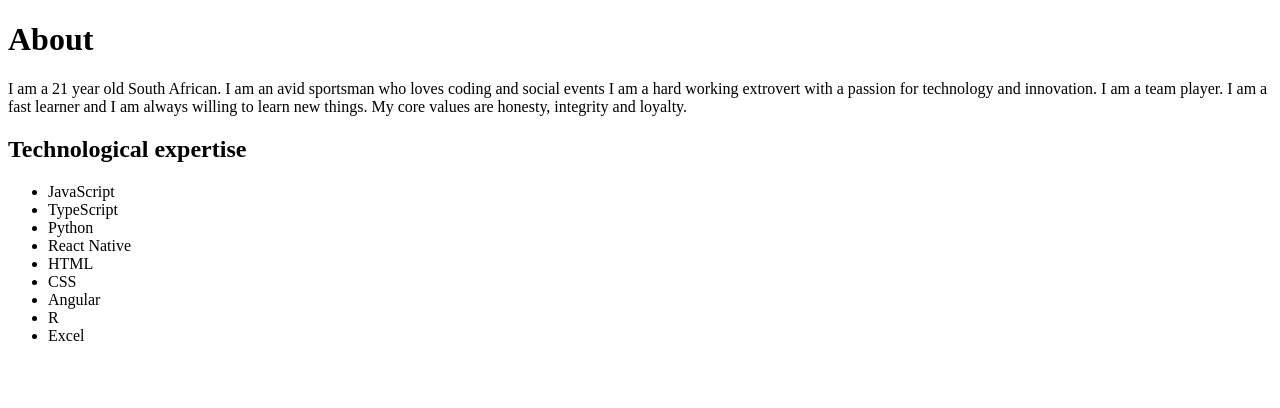
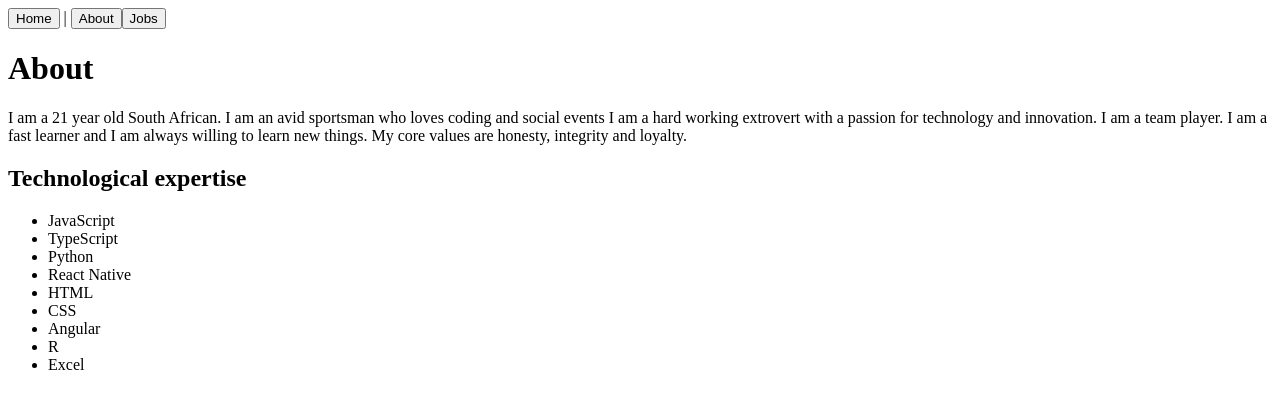
Before and after one commit to ZinkyTinky/FrontendFrameworks-Angular-Midterm, an Angular app: page /about in a window 1280 px wide. Shown: the top 408 px of the page. Built offline with nearby package versions, Linux system fonts and the light colour scheme.

Commit message:
ADded nav component to all the other components

```diff
--- a/src/app/components/about/about.component.html
+++ b/src/app/components/about/about.component.html
@@ -1,3 +1,4 @@
+<app-nav></app-nav>
 <h1>About</h1>
 <p>I am a 21 year old South African. I am an avid sportsman who loves coding and social events
     I am a hard working extrovert with a passion for technology and innovation. I am a team player.
--- a/src/app/components/home/home.component.html
+++ b/src/app/components/home/home.component.html
@@ -1,3 +1,4 @@
+<app-nav></app-nav>
 <h1>Zian Jacobsen</h1>
 <img src="assets/images/zian.jpg" alt="Zian Jacobsen" />
 <p>In time, we will all be better for it.</p>
--- a/src/app/components/job-details/job-details.component.html
+++ b/src/app/components/job-details/job-details.component.html
@@ -1,3 +1,4 @@
+<app-nav></app-nav>
 <h1>{{currentJob.title}}, {{currentJob.employer}} ({{currentJob.duration}})</h1>
 <p>{{currentJob.description}}</p>
 <a [routerLink]="['/jobs']">Back</a>
--- a/src/app/components/jobs/jobs.component.html
+++ b/src/app/components/jobs/jobs.component.html
@@ -1,3 +1,4 @@
+<app-nav></app-nav>
 <h1>Work History</h1>
 <ul>
     <li *ngFor="let job of jobsList">
```
